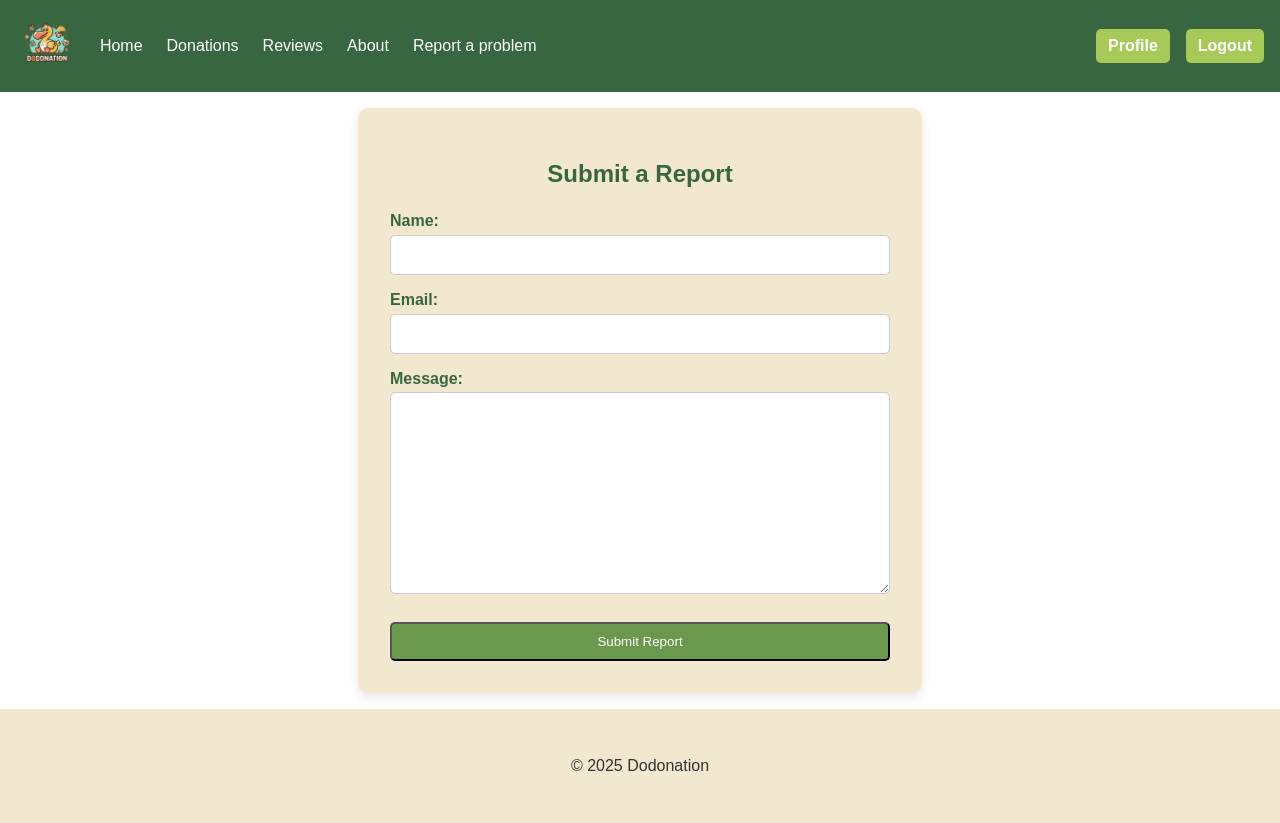
After one commit to Gouru18/Dodonation, a Django app: page /leave-report/ in a window 1280 px wide. The commit adds this page. Run offline with Django 5.2, Linux system fonts and the light colour scheme; a user stored in the database is signed in.

Commit message:
Added navbar logo, fixed navbar links, fixed user and review table relationship. improved about page and homepage design and added a report page with proper validation

```diff
--- a/users/forms.py
+++ b/users/forms.py
@@ -76,3 +76,34 @@ class ReviewForm(forms.ModelForm):
     class Meta:
         model = GeneralReview
         fields = ['name', 'email', 'message']
+
+from .models import Report
+
+class ReportForm(forms.ModelForm):
+    class Meta:
+        model = Report
+        fields = ['name', 'email', 'message']
+
+    # Validate name: not empty and no numbers
+    def clean_name(self):
+        name = self.cleaned_data.get('name')
+        if not name:
+            raise ValidationError("Name cannot be empty.")
+        if any(char.isdigit() for char in name):
+            raise ValidationError("Name cannot contain numbers.")
+        return name
+
+    # Validate email format
+    def clean_email(self):
+        email = self.cleaned_data.get('email')
+        email_pattern = r'^[\w\.-]+@[\w\.-]+\.\w+$'
+        if not re.match(email_pattern, email):
+            raise ValidationError("Please enter a valid email address.")
+        return email
+
+    # Validate message: not empty
+    def clean_message(self):
+        message = self.cleaned_data.get('message')
+        if not message:
+            raise ValidationError("Message cannot be empty.")
+        return message
--- a/users/templates/users/_navbar_donor.html
+++ b/users/templates/users/_navbar_donor.html
@@ -1,6 +1,20 @@
-<nav class="navbar">
-    <a href="{% url 'homepage' %}">Home</a>
-    <a href="#">My Donations</a>
-    <a href="#">Profile</a>
-    <a href="{% url 'logout' %}" class="navbar-right">Logout</a>
-</nav>
+{% load static %}
+
+<div class="navbar">
+    <div class="navbar-left">
+        <a href="{% url 'homepage' %}">
+            <img src="{% static 'users/images/logo.png' %}" class="navbar-logo">
+        </a>
+
+        <a href="{% url 'homepage' %}">Home</a>
+        <a href="#">Donations</a>
+        <a href="{% url 'leave_review' %}">Reviews</a>
+        <a href="{% url 'about' %}">About</a>
+        <a href="{% url 'leave_report' %}">Report a problem</a>
+    </div>
+
+    <div class="navbar-right">
+        <a href="" class="navbar-button">Profile</a>
+        <a href="{% url 'logout' %}" class="navbar-button">Logout</a>
+    </div>
+</div>
--- a/users/templates/users/base.html
+++ b/users/templates/users/base.html
@@ -1,6 +1,7 @@
 {% load static %}
 <!DOCTYPE html>
 <html lang="en">
+
 <head>
     <meta charset="UTF-M">
     <meta name="viewport" content="width=device-width, initial-scale=1.0">
@@ -8,7 +9,6 @@
     <style>
         /* === FULL STYLE BLOCK === */
 
-        /* Your color palette */
         :root {
             --dark-green: #386641;
             --medium-green: #6A994E;
@@ -23,36 +23,78 @@
             color: #333;
         }
 
-        /* Navbar using the dark green */
+        /* ---------------------- NAVBAR FIX ---------------------- */
+
         .navbar {
             background-color: var(--dark-green);
             color: white;
             padding: 1rem;
+
+            display: flex;
+            justify-content: space-between; /* logo left, buttons right */
+            align-items: center;
         }
+
+        .navbar-left {
+            display: flex;
+            align-items: center;
+            gap: 1.5rem; /* space between logo and links */
+        }
+
+        .navbar-right {
+            display: flex;
+            align-items: center;
+            gap: 1rem; /* space between login & signup */
+        }
+
         .navbar a {
             color: white;
-            margin-right: 1rem;
             text-decoration: none;
+            font-size: 1rem;
         }
+
+        /* prevent underline on logo */
+
         .navbar a:hover {
             text-decoration: underline;
         }
 
-        /* Buttons using the medium green */
+        .navbar-logo {
+            height: 60px;
+            width: auto;
+            display: block;
+        }
+
+        /* ---------------------- BUTTONS ---------------------- */
+
         .button {
             background-color: var(--medium-green);
             color: white;
             padding: 10px 15px;
             text-decoration: none;
-            border: none;
             border-radius: 5px;
             cursor: pointer;
         }
+
         .button:hover {
             opacity: 0.9;
         }
 
-        /* Section backgrounds */
+        .navbar-button {
+            background-color: var(--light-green);
+            color: var(--dark-green);
+            padding: 8px 12px;
+            border-radius: 5px;
+            font-weight: bold;
+        }
+
+        .navbar-button:hover {
+            opacity: 0.9;
+            text-decoration: none;
+        }
+
+        /* ---------------------- SECTIONS ---------------------- */
+
         .section-cream {
             background-color: var(--cream);
             padding: 2rem;
@@ -62,25 +104,8 @@
             padding: 2rem;
         }
 
-        /* Style for the 'Sign Up' button in the navbar */
-        .navbar-button {
-            background-color: var(--light-green); /* A7C957 */
-            color: var(--dark-green); /* 386641 */
-            padding: 8px 12px;
-            border-radius: 5px;
-            font-weight: bold;
-        }
-        .navbar-button:hover {
-            opacity: 0.9;
-            text-decoration: none;
-        }
+        /* ---------------------- HERO ---------------------- */
 
-        /* Helper to push Login/Signup to the right */
-        .navbar-right {
-            float: right;
-        }
-
-        /* New Hero Section for Homepage */
         .hero-section {
             background-color: white;
             padding: 4rem 2rem;
@@ -94,31 +119,33 @@
             flex: 1;
             padding-right: 2rem;
         }
+
         .hero-text h2 {
             font-size: 2.5rem;
-            color: var(--dark-green); /* 386641 */
+            color: var(--dark-green);
         }
+
         .hero-buttons .button {
             margin: 0.5rem;
-            background-color: var(--light-green); /* A7C957 */
-            color: var(--dark-green); /* 386641 */
+            background-color: var(--light-green);
+            color: var(--dark-green);
             font-weight: bold;
-            font-size: 1rem;
         }
 
         .hero-image {
             flex: 1;
-            margin-left:10%;
+            margin-left: 10%;
+        }
 
-        }
         .hero-image img {
             max-width: 100%;
-            border-radius: 50%; /* Makes the image circular */
+            border-radius: 50%;
         }
+
         /* === END OF STYLES === */
     </style>
+</head>
 
-</head>
 <body>
 
     <header>
@@ -128,13 +155,12 @@
             {% elif request.user.role == 'ngo' %}
                 {% include 'users/_navbar_ngo.html' %}
             {% else %}
-            {% include 'users/_navbar_visitor.html' %}  {# fallback for logged-in users with no role #}
+                {% include 'users/_navbar_visitor.html' %}
             {% endif %}
         {% else %}
             {% include 'users/_navbar_visitor.html' %}
         {% endif %}
     </header>
-
 
     <main>
         {% block content %}
@@ -142,9 +168,9 @@
     </main>
 
     <footer class="section-cream" style="text-align: center;">
-        <h3>Contact info</h3>
         <p>&copy; 2025 Dodonation</p>
     </footer>
 
 </body>
+
 </html>
--- /dev/null
+++ b/users/templates/users/leave_report.html
@@ -0,0 +1,60 @@
+{% extends 'users/base.html' %}
+{% load static %}
+
+{% block content %}
+<p>
+</p>
+<div style="display: flex; justify-content: center; align-items: center; min-height: 70vh;">
+    <div style="width: 100%; max-width: 500px; padding: 2rem; background-color: var(--cream); border-radius: 10px; box-shadow: 0 4px 10px rgba(0,0,0,0.1);">
+        <h2 style="text-align: center; color: var(--dark-green); margin-bottom: 1.5rem;">Submit a Report</h2>
+
+        <form method="POST" action="">
+            {% csrf_token %}
+
+            {% for field in form %}
+                <div style="margin-bottom: 1rem;">
+                    {{ field.label_tag }}
+                    {{ field }}
+                    {% if field.errors %}
+                        <div style="color: red; font-size: 0.9rem;">{{ field.errors|striptags }}</div>
+                    {% endif %}
+                </div>
+            {% endfor %}
+
+            <div style="text-align: center; margin-top: 1.5rem;">
+                <button type="submit" class="button" style="width: 100%;">Submit Report</button>
+            </div>
+        </form>
+    </div>
+</div>
+
+<style>
+    /* Make all input and textarea fields the same width */
+    input[type="text"],
+    input[type="email"],
+    textarea {
+        width: 100%;
+        padding: 10px;
+        border: 1px solid #ccc;
+        border-radius: 5px;
+        box-sizing: border-box;
+        font-size: 1rem;
+        font-family: inherit;
+        background-color: white; /* keep input fields white for contrast */
+    }
+
+    textarea {
+        min-height: 100px;
+        resize: vertical;
+    }
+
+    label {
+        display: block;
+        margin-bottom: 0.3rem;
+        font-weight: bold;
+        color: var(--dark-green);
+    }
+</style>
+<p>
+</p>
+{% endblock %}
--- a/users/templates/users/ngo_pending.html
+++ b/users/templates/users/ngo_pending.html
@@ -8,7 +8,7 @@
 <body>
     <div class="popup-message">
         <p>Your NGO registration is under review. You will be notified once verified.</p>
-        <a href="{% url 'home' %}">
+        <a href="{% url 'homepage' %}">
             <button>Return to Home</button>
         </a>
     </div>
--- a/users/urls.py
+++ b/users/urls.py
@@ -2,7 +2,6 @@ from django.urls import path
 from . import views
 
 urlpatterns = [
-    # path('', views.home_view, name='home'),  # homepage
       path('',views.homepage, name='homepage'),
     path('login/', views.login_view, name='login'),  # login page
 
@@ -14,5 +13,6 @@ urlpatterns = [
     path('about/',views.about, name='about'),
     path('ngo_account/', views.ngo_account_view, name='ngo_account'), #NGO_account_view page
     path('logout/', views.logout_view, name='logout'),
+    path('leave-report/', views.leave_report, name='leave_report'),
 
 ]
--- a/users/views.py
+++ b/users/views.py
@@ -9,7 +9,7 @@ def donor_signup_view(request):
         form = DonorSignupForm(request.POST)
         if form.is_valid():
             user = form.save(commit=False)
-            user.role = "donor"     # <<< ADD THIS LINE
+            user.role = "donor"
             user.set_password(form.cleaned_data['password'])
             user.save()
             messages.success(request, "Signup successful! Please log in.")
@@ -27,7 +27,7 @@ def ngo_signup_view(request):
         form = ReceiverSignupForm(request.POST)
         if form.is_valid():
             user = form.save(commit=False)
-            user.role = "ngo"        # <<< ADD THIS LINE
+            user.role = "ngo"
             user.set_password(form.cleaned_data['password'])
             user.is_active = False  # Wait for admin approval
             user.save()
@@ -57,11 +57,11 @@ def login_view(request):
                 # Prevent unapproved NGOs from logging in
                 if Receiver.objects.filter(id=user.id).exists() and not user.is_active:
                     messages.info(request, "Your NGO verification is still pending.")
-                    return redirect('home')
+                    return redirect('homepage')
 
                 login(request, user)
                 messages.success(request, f"Welcome back, {user.username}!")
-                return redirect('home')
+                return redirect('homepage')
             else:
                 messages.error(request, "Invalid username or password.")
         else:
@@ -114,9 +114,30 @@ def leave_review(request):
     }
     return render(request, 'users/leave_review.html', context)
 
+from .models import Report
+from .forms import ReportForm
+
+def leave_report(request):
+    # Handle form submission
+    if request.method == 'POST':
+        form = ReportForm(request.POST)
+        if form.is_valid():
+            form.save()
+            return redirect('leave_report')  # Redirect back to the same page
+    else:
+        form = ReportForm()  # Empty form for GET request
+
+    # Fetch all existing reports to display
+    reports = Report.objects.order_by('-created_at')  # Newest first
+
+    context = {
+        'form': form,
+        'reports': reports
+    }
+    return render(request, 'users/leave_report.html', context)
+
+
 def homepage(request):
-    # This page is for your Task 6.
-    # [cite_start]Your System Spec shows the Donation model has a 'date_created' field[cite: 204].
 
     # --- FOR TESTING ---
     # We can't get real donations yet (Poshita/Vedna's task).
```
Also changed, not shown: users/models.py (+17 -3 lines), users/templates/users/_navbar_ngo.html (+20 -6 lines), users/templates/users/_navbar_visitor.html (+15 -7 lines), users/templates/users/about.html (+99 -15 lines), users/templates/users/homepage.html (+73 -22 lines), db.sqlite3, users/migrations/0005_generalreview_user_report.py (added), users/static/users/images/logo.png (added). Lines whose indentation alone changed are shown as unchanged.
